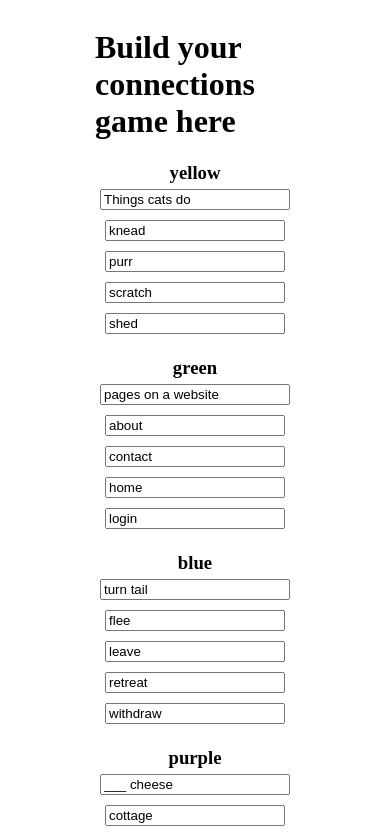
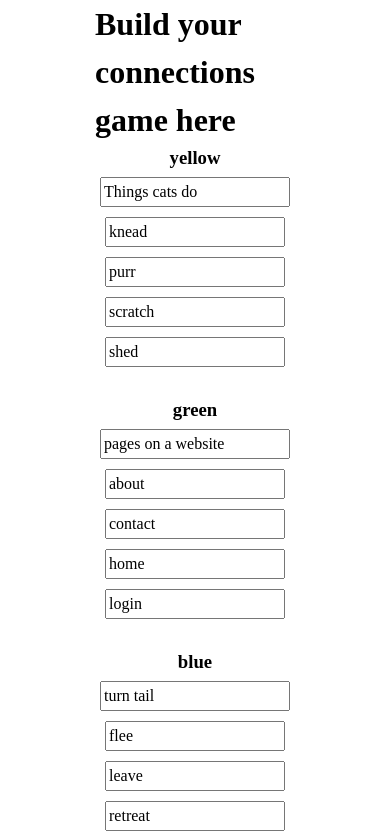
Before and after one commit to fdoyle/my-categories, a SvelteKit app: page / in a window 390 px wide. Shown: the top 835 px of the page. Built offline with nearby package versions, Linux system fonts and the light colour scheme.

Commit message:
some responsiveness

```diff
--- /dev/null
+++ b/src/routes/+layout.svelte
@@ -0,0 +1,13 @@
+<script>
+	import '/src/styles/reset.css';
+</script>
+
+<div class="app">
+	<main>
+		<slot />
+	</main>
+</div>
+
+<style>
+
+</style>
--- a/src/routes/game/+page.svelte
+++ b/src/routes/game/+page.svelte
@@ -292,11 +292,10 @@
 		align-items: center;
 	}
 	.container {
-		display: flex;
-		flex-direction: column;
-		justify-content: center;
-		align-items: stretch;
+		display: grid;
+        grid: 1fr;
 		width: 600px;
+        margin: 10px;
 	}
 
 	@media (max-width: 600px) {
@@ -326,8 +325,6 @@
 		text-transform: uppercase;
 		font-weight: bold;
 		border-width: 0px;
-
-		font-size: medium;
 	}
 
 	/* for small devices */
--- /dev/null
+++ b/src/styles/reset.css
@@ -0,0 +1,63 @@
+
+/*
+  1. Use a more-intuitive box-sizing model.
+*/
+*,
+*::before,
+*::after {
+	box-sizing: border-box;
+}
+/*
+  2. Remove default margin
+*/
+* {
+	margin: 0;
+}
+/*
+  3. Allow percentage-based heights in the application
+*/
+html,
+body {
+	height: 100%;
+}
+/*
+  Typographic tweaks!
+  4. Add accessible line-height
+  5. Improve text rendering
+*/
+body {
+	line-height: 1.5;
+	-webkit-font-smoothing: antialiased;
+}
+/*
+  6. Improve media defaults
+*/
+img,
+picture,
+video,
+canvas,
+svg {
+	display: block;
+	max-width: 100%;
+}
+/*
+  7. Remove built-in form typography styles
+*/
+input,
+button,
+textarea,
+select {
+	font: inherit;
+}
+/*
+  8. Avoid text overflows
+*/
+p,
+h1,
+h2,
+h3,
+h4,
+h5,
+h6 {
+	overflow-wrap: break-word;
+}
```
